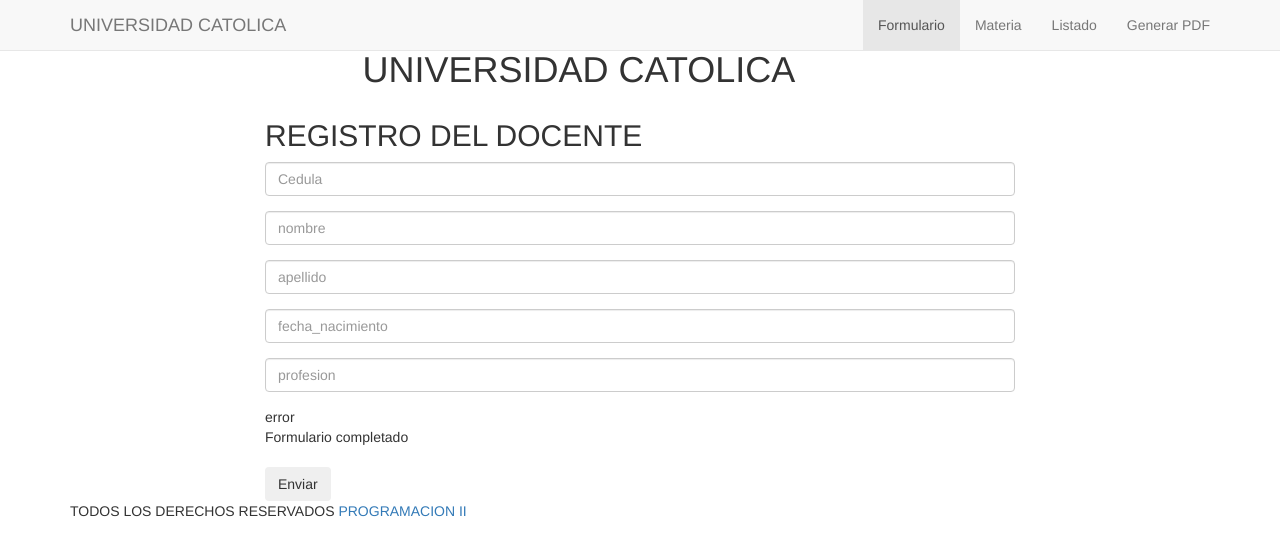
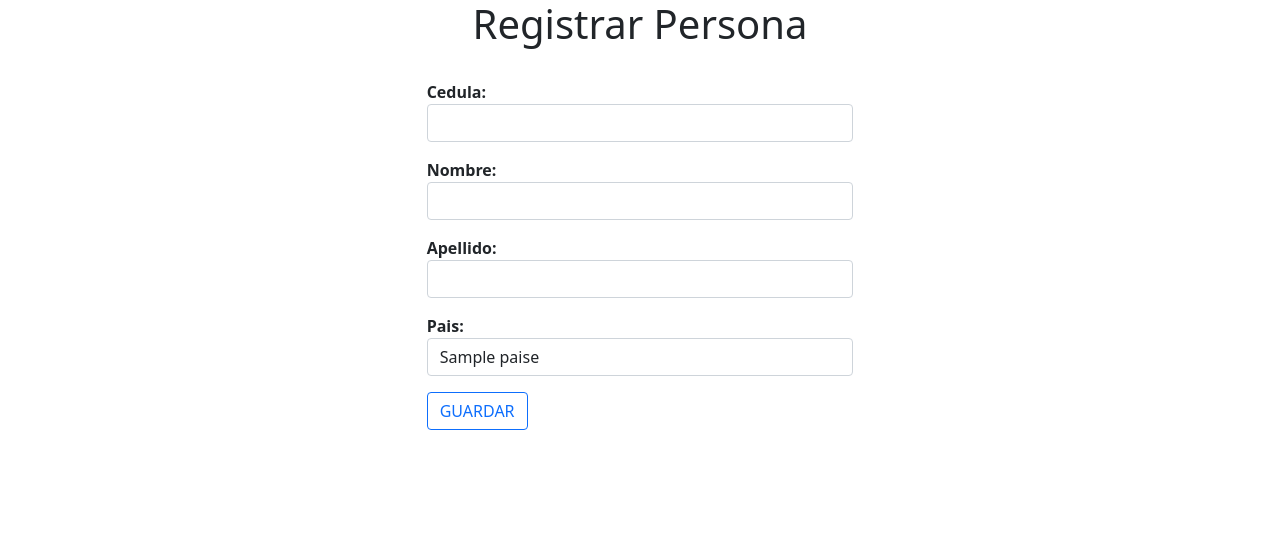
Before and after one commit to Elmemoing/universidad, a PHP site: page / in a window 1280 px wide. Shown: the top 556 px of the page. Run offline with PHP 8.4, Linux system fonts and the light colour scheme; tables that the repository leaves empty or names only in its code hold one stand-in row (values such as "Sample post"); some libraries are stand-ins or nearby versions.

Commit message:
Update index.php

```diff
--- a/index.php
+++ b/index.php
@@ -1,129 +1,68 @@
 <!DOCTYPE html>
-<html lang="en">
+<html lang="es">
+
 <head>
-  <meta charset="utf-8">
-  <title>Inicio</title>
-  <meta content="width=device-width, initial-scale=1.0" name="viewport">
-  <meta content="" name="keywords">
-  <meta content="" name="description">
-
-  <!-- Favicons -->
-  <link href="" rel="icon">
-  <link href="img/apple-touch-icon.png" rel="apple-touch-icon">
-
-  <!-- Google Fonts -->
-  <link href="https://fonts.googleapis.com/css?family=Montserrat:300,400,500,700" rel="stylesheet">
-
-  <!-- Bootstrap CSS File -->
-  <link href="lib/bootstrap/css/bootstrap.min.css" rel="stylesheet">
-
-  <!-- Libraries CSS Files -->
-  <link href="lib/font-awesome/css/font-awesome.min.css" rel="stylesheet">
-
-  <!-- Main Stylesheet File -->
-  <link href="css/style.css" rel="stylesheet">
-
+    <meta charset="UTF-8">
+    <meta http-equiv="X-UA-Compatible" content="IE=edge">
+    <meta name="viewport" content="width=device-width, initial-scale=1.0">
+    <title>Formulario Persona</title>
+    <script src="https://code.jquery.com/jquery-3.3.1.slim.min.js"></script>
+    <script src="https://cdn.jsdelivr.net/npm/popper.js@1.14.3/dist/umd/popper.min.js"></script>
+    <script src="https://cdn.jsdelivr.net/npm/bootstrap@4.1.3/dist/js/bootstrap.min.js"></script>
+    <link href="https://cdn.jsdelivr.net/npm/bootstrap@5.1.3/dist/css/bootstrap.min.css" rel="stylesheet">
 </head>
 
 <body>
+    <?php
+    include 'db.php';
+    $conexiondb = conectardb();
+    $query = "SELECT * FROM paises ORDER BY nombre ASC";
+    $resultado = mysqli_query($conexiondb, $query);
+    mysqli_close($conexiondb);
+    ?>
 
-  <!-- Static navbar -->
-  <div class="navbar navbar-default navbar-fixed-top" role="navigation">
-    <div class="container">
-      <div class="navbar-header">
-        <button type="button" class="navbar-toggle" data-toggle="collapse" data-target=".navbar-collapse">
-            <span class="sr-only">Toggle navigation</span>
-            <span class="icon-bar"></span>
-            <span class="icon-bar"></span>
-            <span class="icon-bar"></span>
-          </button>
-        <a class="navbar-brand" href="index.php">UNIVERSIDAD CATOLICA</a>
-      </div>
-      <div class="navbar-collapse collapse">
-        <ul class="nav navbar-nav navbar-right">
-          <li class="active"><a href="index.php">Formulario</a></li>
-          <li><a href="materia.php" class="smoothscroll">Materia</a></li>
-          <li><a href="listado.php" class="smoothscroll">Listado</a></li>
-          <li><a href="generar.php" class="smoothscroll">Generar PDF</a></li>
-        </ul>
-      </div>
-      <!--/.nav-collapse -->
-    </div>
-  </div>
+    <h1 id="titulo_principal" class="text-center">Registrar Persona</h1>
 
-  <div id="contactwrap">
-    <div class="container">
-      <div class="row">
-        <div class="col-lg-6 col-lg-offset-3">
-          <h4>BIENVENIDO</h4>
-          <h1>UNIVERSIDAD CATOLICA</h1>
-        </div>
-      </div>
-    </div>
-    <!-- /container -->
-  </div>
+    <div class="col-sm-4 offset-sm-4">
+        <br>
+        <form action="guardar_persona.php" method="post">
 
-  <div id="contact">
-    <div class="container">
-      <div class="row">
-        <div class="col-md-8 col-md-offset-2">
-          <h2 class="centered">REGISTRO DEL DOCENTE</h2>
+            <!--<input type="hidden" name="">-->
 
-          <form class="contact-form php-mail-form" role="form" action="guardar_docente.php" method="POST">
-          <div class="form-group">
-              <input type="text" name="cedula" class="form-control" id="contact-subject" placeholder="Cedula" data-rule="minlen:4" data-msg="Ingrese su numero de cedula">
-              <div class="validate"></div>
-            </div>
-            <div class="form-group">
-              <input type="name" name="nombre" class="form-control" id="contact-name" placeholder="nombre" data-rule="minlen:4" data-msg="Por favor, complete los datos" >
-              <div class="validate"></div>
-            </div>
-            <div class="form-group">
-              <input type="name" name="apellido" class="form-control" id="contact-name" placeholder="apellido" data-rule="minlen:4" data-msg="Por favor, complete los datos" >
-              <div class="validate"></div>
-            </div>
-            <div class="form-group">
-              <input type="name" name="fecha_nacimiento" class="form-control" id="contact-name" placeholder="fecha_nacimiento" data-rule="minlen:4" data-msg="Por favor, complete los datos" >
-              <div class="validate"></div>
-            </div>
-            <div class="form-group">
-              <input type="name" name="profesion" class="form-control" id="contact-name" placeholder="profesion" data-rule="minlen:4" data-msg="Por favor, complete los datos" >
-              <div class="validate"></div>
-            </div>
-            <div class="error-message">error</div>
-            <div class="sent-message">Formulario completado</div>
-            <br>
-            <input type="hidden" name="editar" value="no" readonly>
-            <div class="form-send">
-              <button type="submit" class="btn btn-large">Enviar</button>
+
+            <div class="mb-3">
+                <th><b><label for="">Cedula:</label></b></th>
+                <th><input class="form-control" type="text" name="cedula" id=""></th>
             </div>
 
-          </form>
 
-        </div>
-      </div>
+            <div class="mb-3">
+                <th><b><label for="">Nombre:</label></b></th>
+                <th><input class="form-control" type="text" name="nombre" id=""></th>
+            </div>
+
+            <div class="mb-3">
+                <th><b><label for="">Apellido:</label></b></th>
+                <th><input class="form-control" type="text" name="apellido" id=""></th>
+            </div>
+
+            <div class="mb-3">
+                <th><b><label for="">Pais:</label></b></th>
+                <th>
+                    <select name="id_pais" class=" form-control" id="inputGroupSelect01">
+                        <?php
+                        while ($pais = mysqli_fetch_assoc($resultado)) {
+                            echo "<option value='".$pais['id']."'>".$pais['nombre']."</option>";
+                        }
+                        ?>
+                    </select>
+                </th>
+            </div>
+            <input type="hidden" name="editar" id="" value='no' readonly>
+            <input class="btn btn-outline-primary" type="submit" value="GUARDAR">
+        </form>
     </div>
-  </div>
 
-
-
-  <div id="copyrights">
-    <div class="container">
-      <div class="credits">
-
-        TODOS LOS DERECHOS RESERVADOS <a href="https://templatemag.com/">PROGRAMACION II</a>
-      </div>
-    </div>
-  </div>
-  <!-- / copyrights -->
-
-  <!-- JavaScript Libraries -->
-  <script src="lib/jquery/jquery.min.js"></script>
-  <script src="lib/bootstrap/js/bootstrap.min.js"></script>
-  <script src="lib/php-mail-form/validate.js"></script>
-
-  <!-- Template Main Javascript File -->
-  <script src="js/main.js"></script>
-
+    <link rel="stylesheet" href="./css/index.css">
 </body>
 </html>
```
